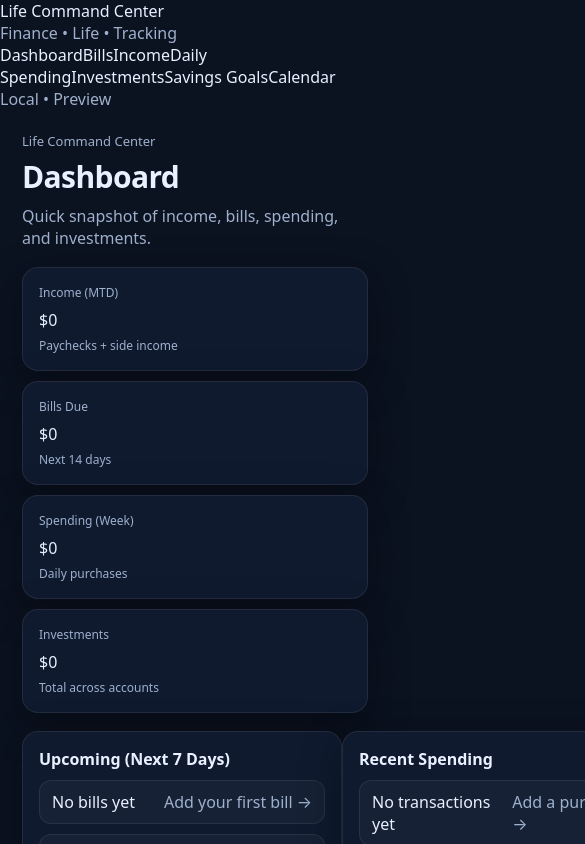
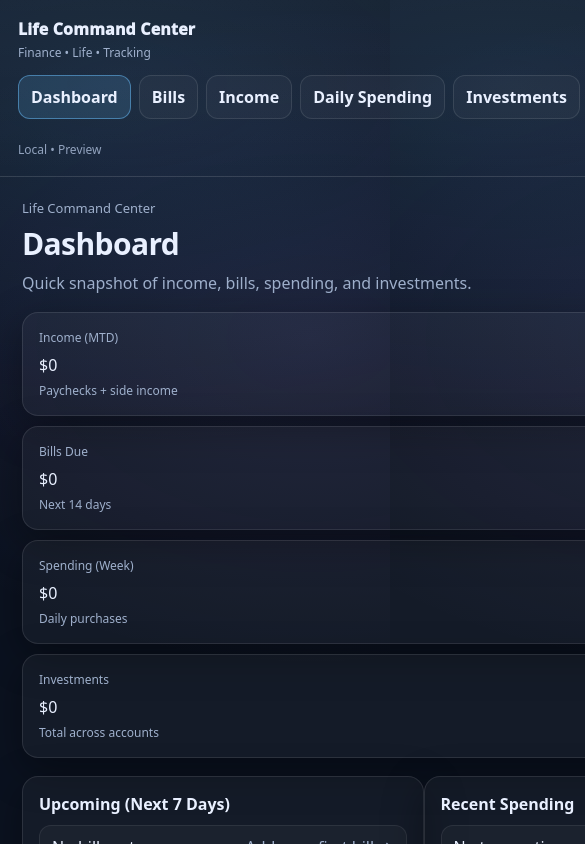
Before and after one commit to JDillard026/life-command-center, a Next.js app: page / in a window 390 px wide. Shown: the top 844 px of the page, 585 px wide, since content can reach past the window. Built offline with nearby package versions, Linux system fonts and the light colour scheme.

Commit message:
Restore global styles and button classes

```diff
--- a/src/app/globals.css
+++ b/src/app/globals.css
@@ -3,31 +3,87 @@
   --card:#0f1a2f;
   --muted:#9fb0cc;
   --text:#e9f0ff;
-  --stroke:rgba(255,255,255,.08);
+  --stroke:rgba(255,255,255,.10);
   --shadow: 0 12px 40px rgba(0,0,0,.35);
 }
 
 *{ box-sizing: border-box; }
-
 html, body{ height: 100%; }
 
 body{
   margin: 0;
-  background: var(--bg);
+  background: radial-gradient(1200px 600px at 30% 10%, rgba(99,179,237,.14), transparent 60%),
+              radial-gradient(900px 600px at 80% 40%, rgba(167,139,250,.10), transparent 55%),
+              var(--bg);
   color: var(--text);
-  font-family: ui-sans-serif, system-ui, -apple-system, Segoe UI, Roboto, Helvetica, Arial, "Apple Color Emoji", "Segoe UI Emoji";
+  font-family: ui-sans-serif, system-ui, -apple-system, Segoe UI, Roboto, Helvetica, Arial;
 }
 
 a{ color: inherit; text-decoration: none; }
 
+/* Layout shell */
+.appShell{
+  display: grid;
+  grid-template-columns: 260px 1fr;
+  min-height: 100vh;
+}
+
+.appMain{
+  padding: 22px 22px 40px;
+}
+
+/* Sidebar */
+.sideNav{
+  position: sticky;
+  top: 0;
+  height: 100vh;
+  padding: 18px;
+  border-right: 1px solid var(--stroke);
+  background: linear-gradient(180deg, rgba(255,255,255,.03), transparent);
+}
+
+.brand{ margin-bottom: 14px; }
+.brandTitle{ font-weight: 950; letter-spacing: .2px; }
+.brandSub{ font-size: 12px; margin-top: 4px; }
+
+.nav{
+  display: grid;
+  gap: 8px;
+  margin-top: 14px;
+}
+
+.navLink{
+  display: block;
+  padding: 10px 12px;
+  border-radius: 12px;
+  border: 1px solid var(--stroke);
+  background: rgba(255,255,255,.03);
+  font-weight: 800;
+}
+
+.navLink:hover{
+  background: rgba(255,255,255,.06);
+}
+
+.navLink.active{
+  border-color: rgba(99, 179, 237, .55);
+  background: rgba(99, 179, 237, .16);
+}
+
+.navFooter{
+  margin-top: 16px;
+  font-size: 12px;
+  opacity: .9;
+}
+
+/* Page container + primitives */
 .container{
   max-width: 1100px;
   margin: 0 auto;
-  padding: 22px;
 }
 
 .card{
-  background: var(--card);
+  background: rgba(255,255,255,.04);
   border: 1px solid var(--stroke);
   border-radius: 16px;
   box-shadow: var(--shadow);
@@ -39,8 +95,9 @@ a{ color: inherit; text-decoration: none; }
 .row{ display:flex; }
 .grid{ display:grid; gap: 10px; }
 
+/* Inputs + buttons (this is what you're missing) */
 .input{
-  background: rgba(255,255,255,.04);
+  background: rgba(255,255,255,.05);
   border: 1px solid var(--stroke);
   color: var(--text);
   border-radius: 12px;
@@ -49,7 +106,7 @@ a{ color: inherit; text-decoration: none; }
 }
 
 .input:focus{
-  border-color: rgba(99, 179, 237, .7);
+  border-color: rgba(99, 179, 237, .75);
 }
 
 .btn{
@@ -58,27 +115,44 @@ a{ color: inherit; text-decoration: none; }
   color: var(--text);
   border-radius: 12px;
   padding: 10px 12px;
-  font-weight: 800;
+  font-weight: 900;
   cursor: pointer;
 }
 
 .btnGhost{
   border: 1px solid var(--stroke);
-  background: transparent;
+  background: rgba(255,255,255,.02);
   color: var(--text);
   border-radius: 12px;
   padding: 10px 12px;
-  font-weight: 800;
+  font-weight: 900;
   cursor: pointer;
 }
+
+.btn:hover{ filter: brightness(1.08); }
+.btnGhost:hover{ background: rgba(255,255,255,.06); }
 
 .pill{
   border: 1px solid var(--stroke);
   border-radius: 999px;
   padding: 6px 10px;
-  font-weight: 800;
+  font-weight: 900;
 }
 
-/* Optional: make buttons feel better */
-.btn:hover{ filter: brightness(1.08); }
-.btnGhost:hover{ background: rgba(255,255,255,.04); }
+/* Mobile */
+@media (max-width: 900px){
+  .appShell{ grid-template-columns: 1fr; }
+  .sideNav{
+    height: auto;
+    position: relative;
+    border-right: none;
+    border-bottom: 1px solid var(--stroke);
+  }
+  .nav{
+    grid-auto-flow: column;
+    grid-auto-columns: max-content;
+    overflow-x: auto;
+    gap: 8px;
+    padding-bottom: 6px;
+  }
+}
```
